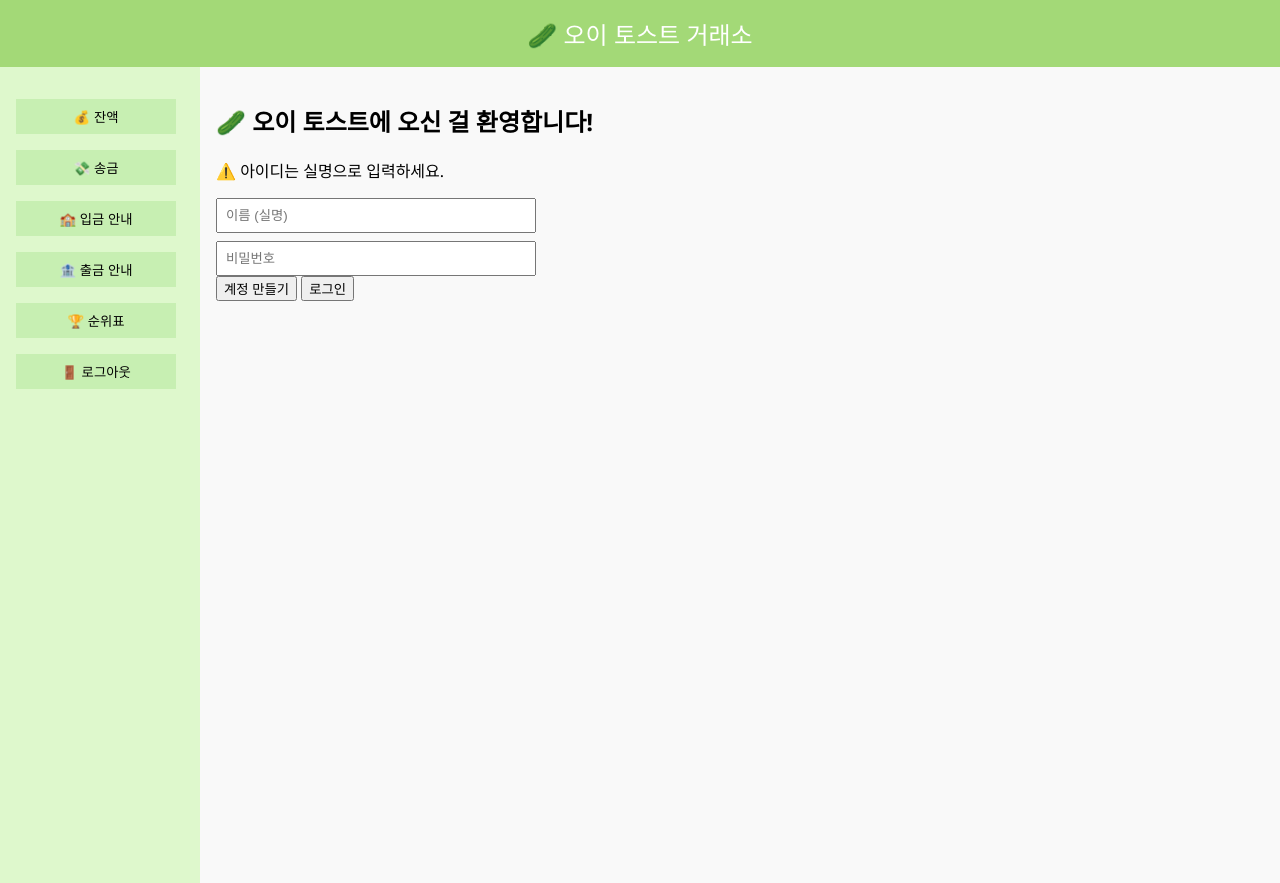
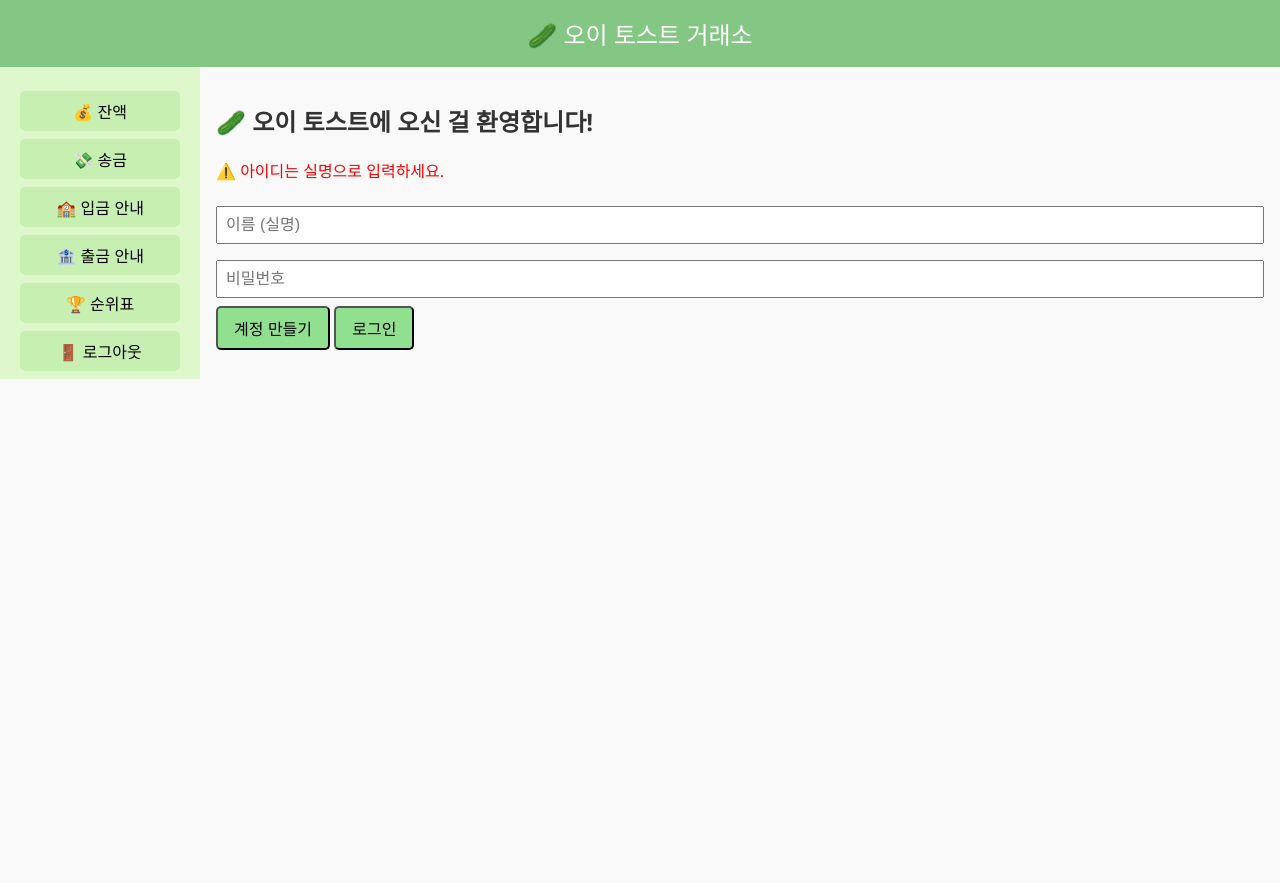
Before and after one commit to tony12344117/tony12344117.github.io, a plain HTML site: page index.html in a window 1280 px wide. After the commit the page ends 800 px from the top, so only its background shows below. Drawn offline with Linux system fonts and the light colour scheme.

Commit message:
Update style.css

```diff
--- a/style.css
+++ b/style.css
@@ -1,53 +1,70 @@
 body {
+  margin: 0;
   font-family: 'Segoe UI', sans-serif;
   background: #f9f9f9;
-  margin: 0;
+  color: #333;
 }
 header {
-  background-color: #a3d977;
+  background: #84c784;
+  color: white;
+  text-align: center;
   padding: 1rem;
-  text-align: center;
   font-size: 1.5rem;
-  color: white;
 }
 #container {
   display: flex;
 }
 #sidebar {
   width: 200px;
-  background-color: #def8cc;
-  height: 100vh;
+  background: #def8cc;
   padding-top: 1rem;
 }
 #sidebar button {
+  width: 80%;
+  margin: 0.5rem auto;
+  padding: 0.5rem;
+  border: none;
+  background: #c7efb2;
+  cursor: pointer;
   display: block;
-  margin: 1rem;
-  padding: 0.5rem;
-  width: 80%;
-  border: none;
-  background-color: #c7efb2;
-  cursor: pointer;
 }
-#main {
-  flex-grow: 1;
+#sidebar .hidden {
+  display: none !important;
+}
+main {
+  flex: 1;
   padding: 1rem;
+}
+.warn {
+  color: red;
+  margin-bottom: 1rem;
 }
 .hidden {
   display: none;
 }
-.user-entry {
+input, select, textarea, button {
+  font-size: 1rem;
+}
+input, select, textarea {
+  width: calc(100% - 20px);
   margin: 0.5rem 0;
-}
-input, textarea {
-  margin-top: 0.5rem;
-  display: block;
   padding: 0.5rem;
-  width: 100%;
-  max-width: 300px;
 }
 textarea {
   resize: none;
 }
-.emoji {
-  font-size: 1.2rem;
+button {
+  padding: 0.5rem 1rem;
+  background: #90e090;
+  border-radius: 5px;
 }
+button:hover {
+  background: #74c574;
+}
+pre {
+  background: #fff;
+  padding: 1rem;
+  border: 1px solid #ccc;
+  max-height: 200px;
+  overflow-y: auto;
+}
```
